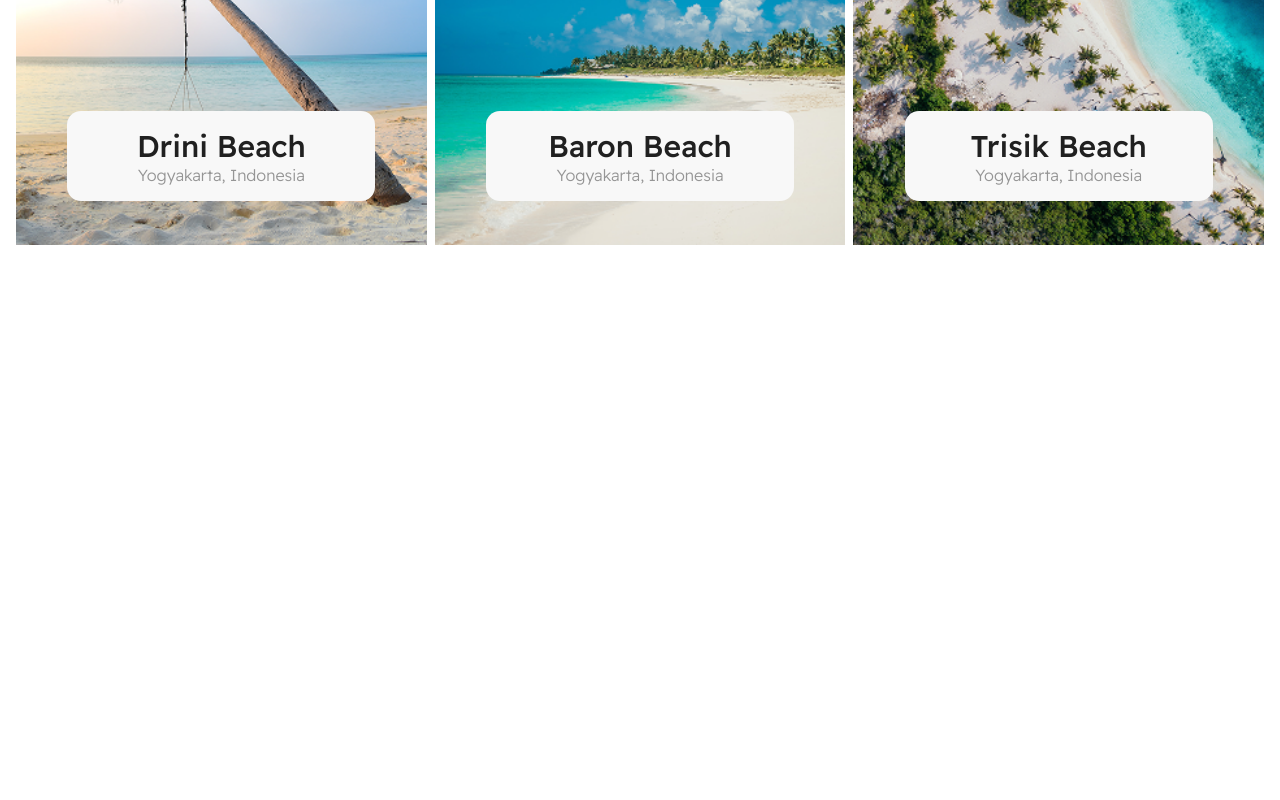
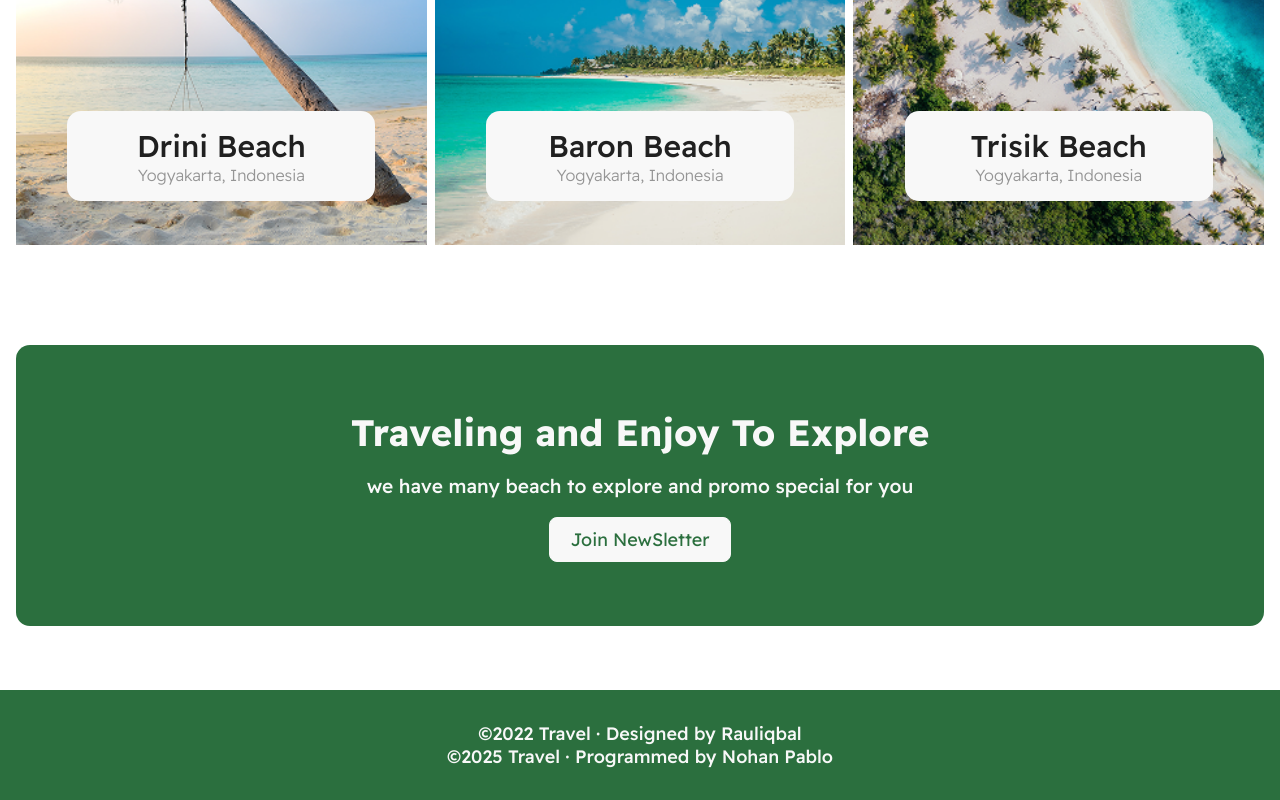
Before and after one commit to nohandev/Travel, a plain HTML site: page index.html in a window 1280 px wide. Shown: the part 2462-3262 px from the top of the page. Before the commit the page ends 2807 px from the top, so only its background shows below. Drawn offline with Linux system fonts and the light colour scheme.

Commit message:
Section marketing and footer added

```diff
--- a/index.html
+++ b/index.html
@@ -131,5 +131,18 @@
         </div>
       </div>
     </section>
+
+    <section class="marketing">
+      <div class="marketing-content display1520">
+        <h1>Traveling and Enjoy To Explore</h1>
+        <p>we have many beach to explore and promo special for you</p>
+        <a href="#"><button>Join NewSletter</button></a>
+      </div>
+    </section>
+
+    <footer>
+      <p>©2022 Travel · Designed by Rauliqbal </p>
+      <p>©2025 Travel · Programmed by Nohan Pablo </p>
+    </footer>
   </body>
 </html>
--- a/styles/index.scss
+++ b/styles/index.scss
@@ -4,6 +4,8 @@
 @import './partials/more-infos';
 @import './partials/discorver';
 @import './partials/explorer';
+@import './partials/marketing';
+@import './partials/footer';
 
 * {
   padding: 0;
@@ -23,8 +25,5 @@ header {
   left: 0;
 }
 
-.display1360 {
-  width: 100%;
-  max-width: 1360px;
-  margin: 0 auto;
-}
+.display1360 {@include limited-display(1360px);}
+.display1520 {@include limited-display(1520px);}
--- /dev/null
+++ b/styles/partials/_footer.scss
@@ -0,0 +1,9 @@
+footer {
+  background-color: $primary;
+  color: $primary-light;
+  padding: 2em 1em;
+  text-align: center;
+  p {
+    @include format-font(10px, 18px, 22px, 500);
+  }
+}
--- /dev/null
+++ b/styles/partials/_marketing.scss
@@ -0,0 +1,26 @@
+.marketing {
+  margin: 4em 0;
+  padding: 0 1em;
+}
+
+.marketing-content {
+  background-color: $primary;
+  color: $primary-light;
+  @include d-flex(column, center, center);
+  padding: 4em 1em;
+  row-gap: 1.2em;
+  border-radius: 14px;
+  text-align: center;
+
+  h1 {
+    @include format-font(20px, 2.3em, 50px, 700);
+  }
+
+  p {
+    @include format-font(16px, 1.2em, 30px, 500);
+  }
+
+  button {
+    @include template-btn(10px, 20px, $primary, $primary-light, $primary-light, $primary, 1px solid $primary-light);
+  }
+}
--- a/styles/partials/_resources.scss
+++ b/styles/partials/_resources.scss
@@ -32,3 +32,9 @@ $secondary-light: #959595;
     cursor: pointer;
   }
 }
+
+@mixin limited-display($max-width) {
+  width: 100%;
+  max-width: $max-width;
+  margin: 0 auto;
+}
```
Also changed, not shown: styles/index.css, 1 other file.
